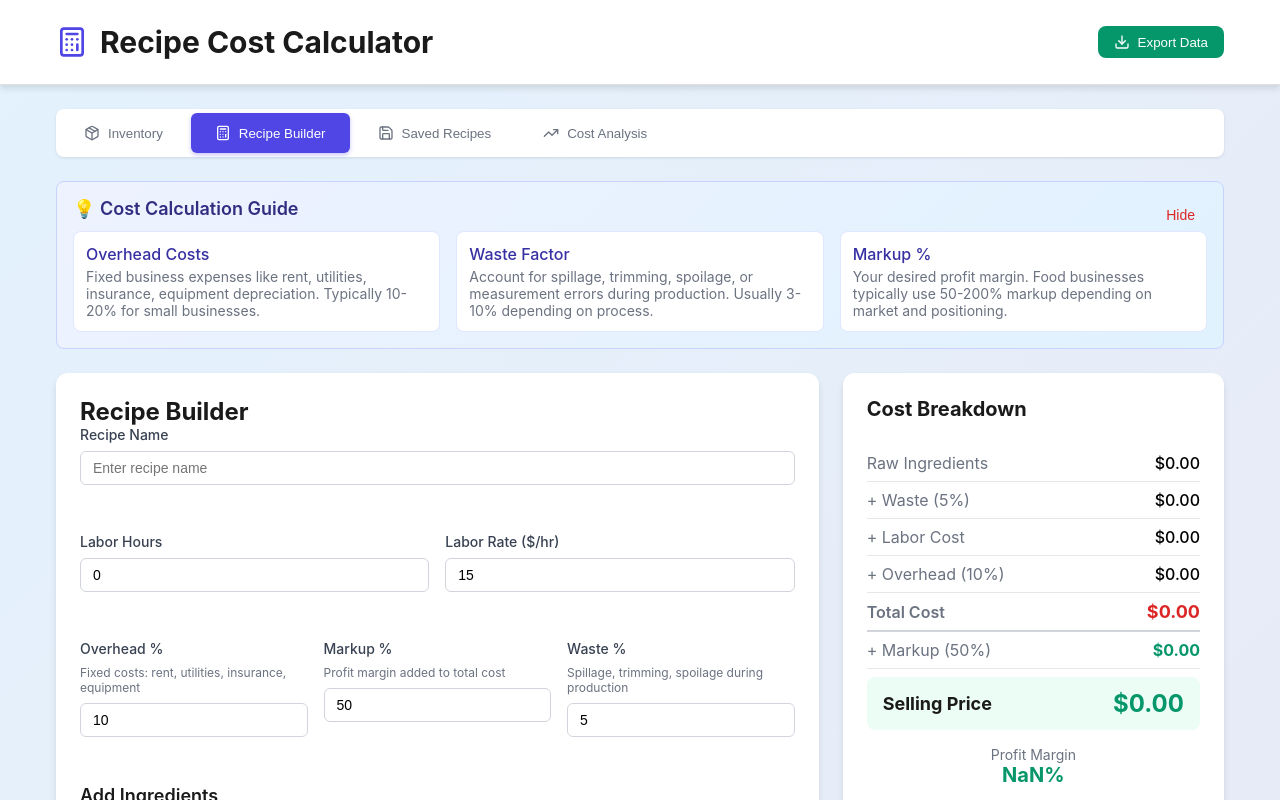
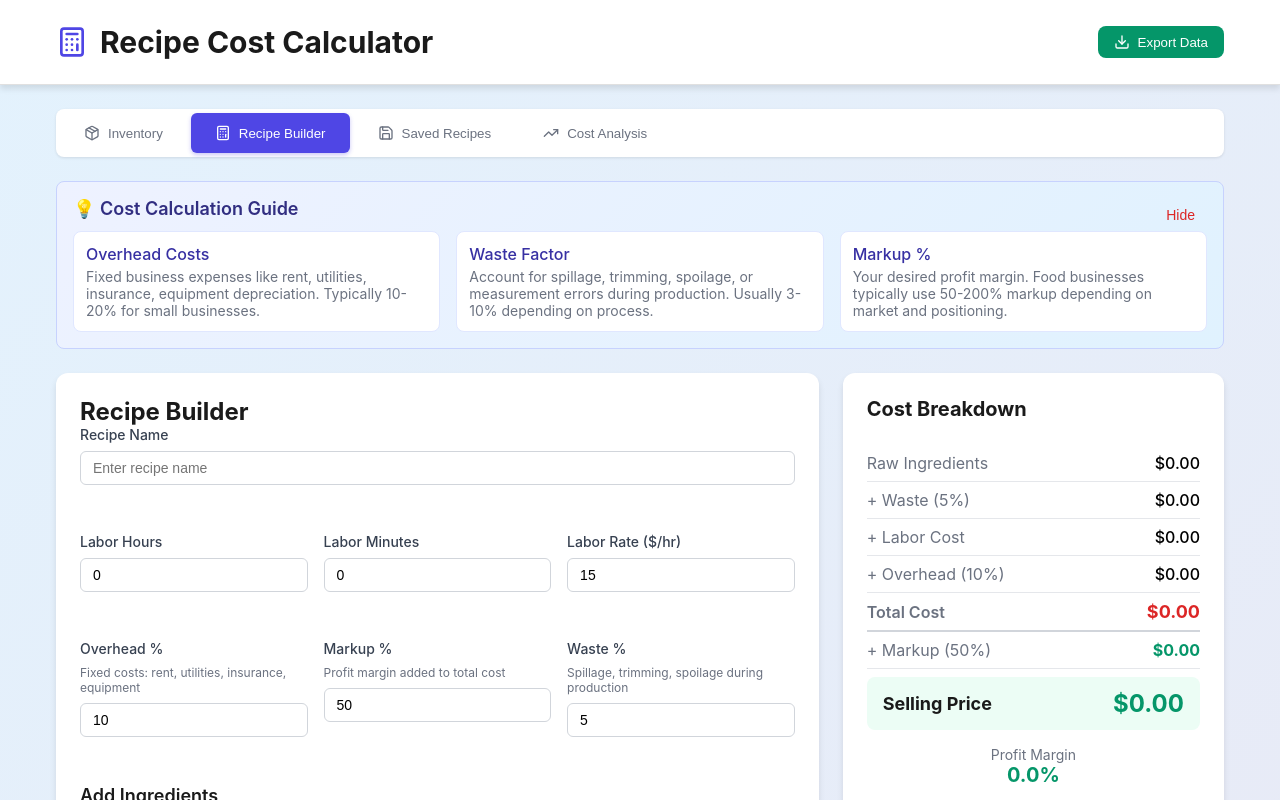
Before and after one commit to PityYouWeak/recipe-calculator, a React (Create React App) app: page / in a window 1280 px wide. Both pictures are taken after a click on the button "Recipe Builder". Shown: the top 800 px of the page. Built offline with nearby package versions, Linux system fonts and the light colour scheme.

Commit message:
separate manager aka services

```diff
--- a/src/App.js
+++ b/src/App.js
@@ -4,15 +4,17 @@ import { Calculator, Package, TrendingUp, Save, Download } from 'lucide-react';
 
 import './App.css';
 
-import InventoryManager from './components/InventoryManager';
+import InventoryManagerComponent from './components/InventoryManager';
 import RecipeBuilder from './components/RecipeBuilder';
 import SavedRecipes from './components/SavedRecipes';
 import CostAnalysis from './components/CostAnalysis';
+import InventoryManager from './manager/InventoryManager';
+import RecipeManager from './manager/RecipeManager';
 
 const RecipeCostCalculator = () => {
   const [activeTab, setActiveTab] = useState('inventory');
-  const [inventory, setInventory] = useState([]);
-  const [recipes, setRecipes] = useState([]);
+  const [inventoryManager, setInventoryManager] = useState(() => InventoryManager.load());
+  const [recipeManager, setRecipeManager] = useState(() => RecipeManager.load());
   const [currentRecipe, setCurrentRecipe] = useState({
     name: '',
     ingredients: [],
@@ -25,20 +27,12 @@ const RecipeCostCalculator = () => {
 
   // Load data from localStorage on component mount
   useEffect(() => {
-    const savedInventory = JSON.parse(localStorage.getItem('inventory') || '[]');
-    const savedRecipes = JSON.parse(localStorage.getItem('recipes') || '[]');
-    setInventory(savedInventory);
-    setRecipes(savedRecipes);
-  }, []);
-
-  // Save data to localStorage whenever state changes
-  useEffect(() => {
-    localStorage.setItem('inventory', JSON.stringify(inventory));
-  }, [inventory]);
+    inventoryManager.save();
+  }, [inventoryManager]);
 
   useEffect(() => {
-    localStorage.setItem('recipes', JSON.stringify(recipes));
-  }, [recipes]);
+    recipeManager.save();
+  }, [recipeManager]);
 
   const addInventoryItem = () => {
     const newItem = {
@@ -48,17 +42,21 @@ const RecipeCostCalculator = () => {
       cost: 0,
       category: 'ingredients'
     };
-    setInventory([...inventory, newItem]);
+    const updated = new InventoryManager([...inventoryManager.inventory]);
+    updated.addItem(newItem);
+    setInventoryManager(updated);
   };
 
   const updateInventoryItem = (id, field, value) => {
-    setInventory(inventory.map(item =>
-      item.id === id ? { ...item, [field]: value } : item
-    ));
+    const updated = new InventoryManager([...inventoryManager.inventory]);
+    updated.updateItem(id, field, value);
+    setInventoryManager(updated);
   };
 
   const deleteInventoryItem = (id) => {
-    setInventory(inventory.filter(item => item.id !== id));
+    const updated = new InventoryManager([...inventoryManager.inventory]);
+    updated.deleteItem(id);
+    setInventoryManager(updated);
   };
 
   const addIngredientToRecipe = (inventoryItem) => {
@@ -90,52 +88,27 @@ const RecipeCostCalculator = () => {
     });
   };
 
-  const calculateRecipeCost = () => {
-    const ingredientCost = currentRecipe.ingredients.reduce((total, ing) => {
-      return total + (ing.cost * ing.quantity);
-    }, 0);
-
-    const wasteAdjustedCost = ingredientCost * (1 + currentRecipe.wastePercent / 100);
-    const laborCost = currentRecipe.laborHours * currentRecipe.laborRate;
-    const baseCost = wasteAdjustedCost + laborCost;
-    const overheadCost = baseCost * (currentRecipe.overheadPercent / 100);
-    const totalCost = baseCost + overheadCost;
-    const sellingPrice = totalCost * (1 + currentRecipe.markupPercent / 100);
-    const profit = sellingPrice - totalCost;
-
-    return {
-      ingredientCost,
-      wasteAdjustedCost,
-      laborCost,
-      overheadCost,
-      totalCost,
-      sellingPrice,
-      profit,
-      profitMargin: (profit / sellingPrice) * 100
-    };
-  };
+  const calculateRecipeCost = () => RecipeManager.calculateCost(currentRecipe);
 
   const saveRecipe = () => {
     if (!currentRecipe.name.trim()) {
       alert('Please enter a recipe name');
       return;
     }
-
     const recipeToSave = {
       ...currentRecipe,
       id: currentRecipe.id || Date.now(),
       createdAt: new Date().toISOString(),
       cost: calculateRecipeCost()
     };
-
-    const existingIndex = recipes.findIndex(r => r.id === recipeToSave.id);
+    const updated = new RecipeManager([...recipeManager.recipes]);
+    const existingIndex = updated.recipes.findIndex(r => r.id === recipeToSave.id);
     if (existingIndex >= 0) {
-      setRecipes(recipes.map((r, i) => i === existingIndex ? recipeToSave : r));
+      updated.updateRecipe(recipeToSave.id, recipeToSave);
     } else {
-      setRecipes([...recipes, recipeToSave]);
+      updated.addRecipe(recipeToSave);
     }
-
-    // Reset current recipe
+    setRecipeManager(updated);
     setCurrentRecipe({
       name: '',
       ingredients: [],
@@ -145,7 +118,6 @@ const RecipeCostCalculator = () => {
       markupPercent: 50,
       wastePercent: 5
     });
-
     alert('Recipe saved successfully!');
   };
 
@@ -155,11 +127,13 @@ const RecipeCostCalculator = () => {
   };
 
   const deleteRecipe = (id) => {
-    setRecipes(recipes.filter(r => r.id !== id));
+    const updated = new RecipeManager([...recipeManager.recipes]);
+    updated.deleteRecipe(id);
+    setRecipeManager(updated);
   };
 
   const exportData = () => {
-    const data = { inventory, recipes };
+    const data = { inventory: inventoryManager.inventory, recipes: recipeManager.recipes };
     const blob = new Blob([JSON.stringify(data, null, 2)], { type: 'application/json' });
     const url = URL.createObjectURL(blob);
     const a = document.createElement('a');
@@ -214,8 +188,8 @@ const RecipeCostCalculator = () => {
       <div className="content-container">
 
         {activeTab === 'inventory' && (
-            <InventoryManager
-              inventory={inventory}
+            <InventoryManagerComponent
+              inventory={inventoryManager.inventory}
               addInventoryItem={addInventoryItem}
               updateInventoryItem={updateInventoryItem}
               deleteInventoryItem={deleteInventoryItem}
@@ -226,7 +200,7 @@ const RecipeCostCalculator = () => {
            <RecipeBuilder
             currentRecipe={currentRecipe}
             setCurrentRecipe={setCurrentRecipe}
-            inventory={inventory}
+            inventory={inventoryManager.inventory}
             addIngredientToRecipe={addIngredientToRecipe}
             updateRecipeIngredient={updateRecipeIngredient}
             removeRecipeIngredient={removeRecipeIngredient}
@@ -237,14 +211,14 @@ const RecipeCostCalculator = () => {
 
         {activeTab === 'saved' && (
           <SavedRecipes
-            recipes={recipes}
+            recipes={recipeManager.recipes}
             loadRecipe={loadRecipe}
             deleteRecipe={deleteRecipe}
           />
         )}
 
         {activeTab === 'analytics' && (
-          <CostAnalysis recipes={recipes} />
+          <CostAnalysis recipes={recipeManager.recipes} />
         )}
       </div>
     </div>
--- a/src/components/RecipeBuilder.js
+++ b/src/components/RecipeBuilder.js
@@ -19,27 +19,38 @@ const RecipeBuilder = ({
         {/* Recipe Builder */}
         <div className="card lg-col-span-2">
           <h2 className="card-title">Recipe Builder</h2>
-
           <div style={{ display: 'flex', flexDirection: 'column', gap: '1.5rem' }}>
             <div className="form-group">
               <label className="form-label">Recipe Name</label>
               <input
                 type="text"
                 value={currentRecipe.name}
-                    onChange={(e) => setCurrentRecipe({...currentRecipe, name: e.target.value})}
+                onChange={(e) => setCurrentRecipe({ ...currentRecipe, name: e.target.value })}
                 placeholder="Enter recipe name"
                 className="form-input"
               />
             </div>
 
-                <div className="form-grid-2">
+            <div className="form-grid-3">
               <div className="form-group">
                 <label className="form-label">Labor Hours</label>
                 <input
                   type="number"
-                      step="0.25"
+                  step="1"
                   value={currentRecipe.laborHours}
-                      onChange={(e) => setCurrentRecipe({...currentRecipe, laborHours: parseFloat(e.target.value) || 0})}
+                  onChange={(e) => setCurrentRecipe({ ...currentRecipe, laborHours: parseFloat(e.target.value) || 0 })}
+                  className="form-input"
+                />
+              </div>
+              <div className="form-group">
+                <label className="form-label">Labor Minutes</label>
+                <input
+                  type="number"
+                  step="1"
+                  min="0"
+                  max="59"
+                  value={currentRecipe.laborMinutes || 0}
+                  onChange={(e) => setCurrentRecipe({ ...currentRecipe, laborMinutes: parseInt(e.target.value) || 0 })}
                   className="form-input"
                 />
               </div>
@@ -49,7 +60,7 @@ const RecipeBuilder = ({
                   type="number"
                   step="0.50"
                   value={currentRecipe.laborRate}
-                      onChange={(e) => setCurrentRecipe({...currentRecipe, laborRate: parseFloat(e.target.value) || 0})}
+                  onChange={(e) => setCurrentRecipe({ ...currentRecipe, laborRate: parseFloat(e.target.value) || 0 })}
                   className="form-input"
                 />
               </div>
--- /dev/null
+++ b/src/manager/InventoryManager.js
@@ -0,0 +1,32 @@
+class InventoryManager {
+  constructor(inventory = []) {
+    this.inventory = inventory;
+  }
+
+  addItem(item) {
+    this.inventory.push(item);
+    return [...this.inventory];
+  }
+
+  updateItem(id, field, value) {
+    this.inventory = this.inventory.map(item =>
+      item.id === id ? { ...item, [field]: value } : item
+    );
+    return [...this.inventory];
+  }
+
+  deleteItem(id) {
+    this.inventory = this.inventory.filter(item => item.id !== id);
+    return [...this.inventory];
+  }
+
+  static load() {
+    return new InventoryManager(JSON.parse(localStorage.getItem('inventory') || '[]'));
+  }
+
+  save() {
+    localStorage.setItem('inventory', JSON.stringify(this.inventory));
+  }
+}
+
+export default InventoryManager;
--- /dev/null
+++ b/src/manager/RecipeManager.js
@@ -0,0 +1,53 @@
+class RecipeManager {
+  constructor(recipes = []) {
+    this.recipes = recipes;
+  }
+
+  addRecipe(recipe) {
+    this.recipes.push(recipe);
+    return [...this.recipes];
+  }
+
+  updateRecipe(id, updatedRecipe) {
+    this.recipes = this.recipes.map(r => r.id === id ? updatedRecipe : r);
+    return [...this.recipes];
+  }
+
+  deleteRecipe(id) {
+    this.recipes = this.recipes.filter(r => r.id !== id);
+    return [...this.recipes];
+  }
+
+  static load() {
+    return new RecipeManager(JSON.parse(localStorage.getItem('recipes') || '[]'));
+  }
+
+  save() {
+    localStorage.setItem('recipes', JSON.stringify(this.recipes));
+  }
+
+  static calculateCost(recipe) {
+    const ingredientCost = recipe.ingredients.reduce((total, ing) => total + (ing.cost * ing.quantity), 0);
+    const wasteAdjustedCost = ingredientCost * (1 + recipe.wastePercent / 100);
+    // laborMinutes is optional, default to 0 if not present
+    const laborMinutes = recipe.laborMinutes || 0;
+    const laborCost = (recipe.laborHours + laborMinutes / 60) * recipe.laborRate;
+    const baseCost = wasteAdjustedCost + laborCost;
+    const overheadCost = baseCost * (recipe.overheadPercent / 100);
+    const totalCost = baseCost + overheadCost;
+    const sellingPrice = totalCost * (1 + recipe.markupPercent / 100);
+    const profit = sellingPrice - totalCost;
+    return {
+      ingredientCost,
+      wasteAdjustedCost,
+      laborCost,
+      overheadCost,
+      totalCost,
+      sellingPrice,
+      profit,
+      profitMargin: sellingPrice ? (profit / sellingPrice) * 100 : 0
+    };
+  }
+}
+
+export default RecipeManager;
```
Lines whose indentation alone changed are shown as unchanged.
